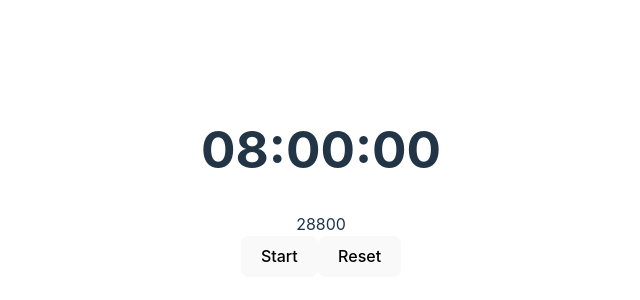
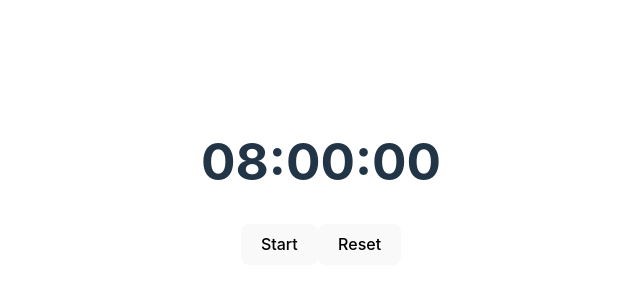
Before and after one commit to ebarross/countdown, a React app: page / in a window 1280 px wide. Shown: the part 218-518 px from the top of the page, without its empty margins (319-959 px from the left). Built offline with nearby package versions, Linux system fonts and the light colour scheme; the HTML template or start-up script is replaced by a standard one.

Commit message:
fix: remove seconds div

```diff
--- a/src/components/Countdown.tsx
+++ b/src/components/Countdown.tsx
@@ -82,7 +82,6 @@ function Countdown() {
   return (
     <>
       <Clock timeInSeconds={seconds} />
-      <div>{seconds}</div>
       {isRunning ? (
         <button onClick={pause}>Pause</button>
       ) : (
```
